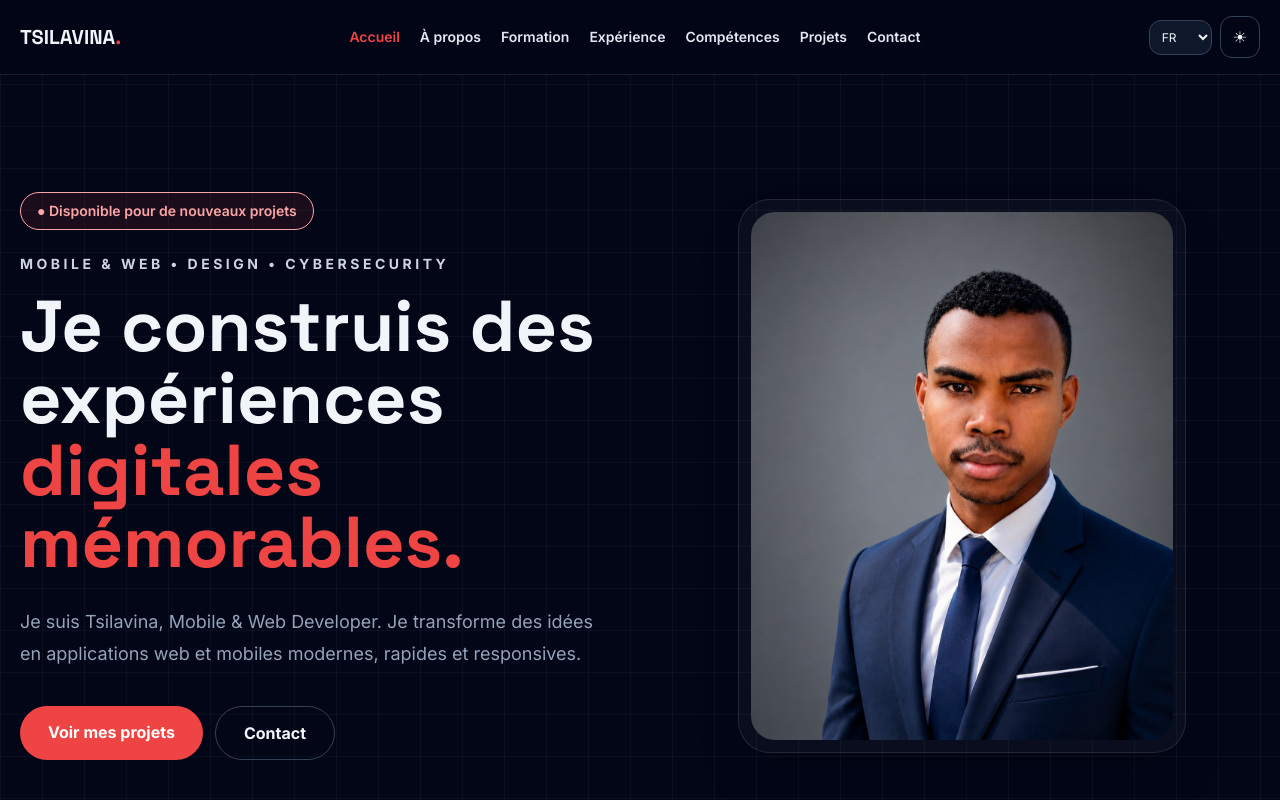
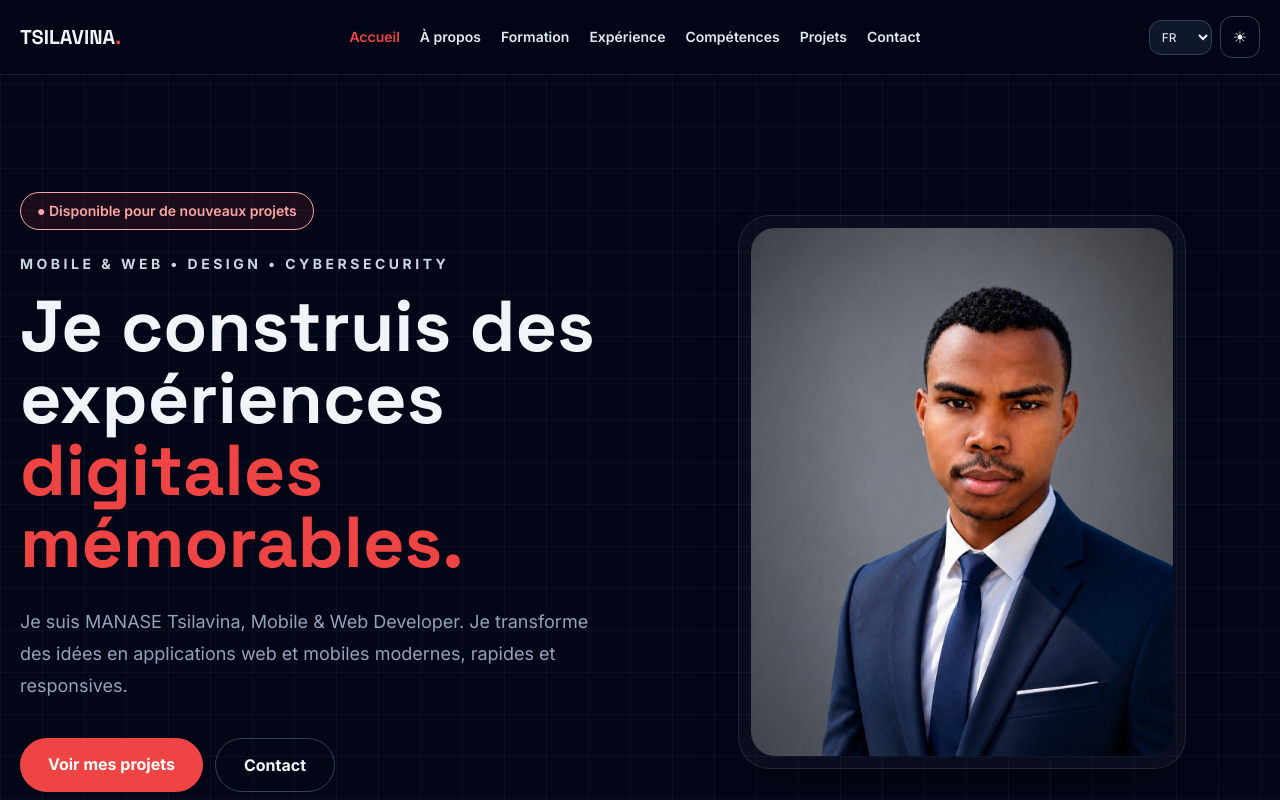
Before and after one commit to tsilavinamanase/tsilavina-manase, a Vue app: page / in a window 1280 px wide. Shown: the top 800 px of the page. Built offline with nearby package versions, Linux system fonts and the light colour scheme.

Commit message:
Update App.vue

```diff
--- a/src/App.vue
+++ b/src/App.vue
@@ -216,7 +216,7 @@ const D = {
   fr: {
     home:'Accueil', about:'À propos', formation:'Formation', experience:'Expérience', competences:'Compétences', projects:'Projets', contact:'Contact',
     available:'Disponible pour de nouveaux projets', hero:'Je construis des expériences', accent:'digitales mémorables.',
-    intro:'Je suis Tsilavina, Mobile & Web Developer. Je transforme des idées en applications web et mobiles modernes, rapides et responsives.', see:'Voir mes projets',
+    intro:'Je suis MANASE Tsilavina, Mobile & Web Developer. Je transforme des idées en applications web et mobiles modernes, rapides et responsives.', see:'Voir mes projets',
     aboutTitle:'Un profil à la croisée du code et du design.', aboutText:'Mon approche associe développement, sens visuel et curiosité pour la sécurité.',
     formationTitle:'Mon parcours académique.', experienceTitle:'Mon expérience professionnelle.', experienceRole:'Développement d’applications Web', experienceType:'Expérience professionnelle', experienceText:'Développement d’applications web pour l’entreprise Madagasikara Chine Education, avec une attention portée aux interfaces, à la responsivité et aux fonctionnalités de la plateforme.',
     competencesTitle:'Mes compétences techniques.', projectTitle:'Ce que je construis.', contactTitle:'Un projet en tête ?', contactText:'Parlons de votre idée et de la meilleure façon de la transformer en produit numérique.',
@@ -224,14 +224,14 @@ const D = {
   },
   en: {
     home:'Home', about:'About', formation:'Education', experience:'Experience', competences:'Skills', projects:'Projects', contact:'Contact',
-    available:'Available for new projects', hero:'I build', accent:'memorable digital experiences.', intro:'I am Tsilavina, a Mobile & Web Developer. I build modern, fast and responsive web and mobile applications.', see:'View projects',
+    available:'Available for new projects', hero:'I build', accent:'memorable digital experiences.', intro:'I am MANASE Tsilavina, a Mobile & Web Developer. I build modern, fast and responsive web and mobile applications.', see:'View projects',
     aboutTitle:'Where code meets design.', aboutText:'My approach combines development, visual thinking and security curiosity.', formationTitle:'My academic background.', experienceTitle:'My professional experience.', experienceRole:'Web Application Development', experienceType:'Professional experience', experienceText:'Web application development for Madagasikara Chine Education, with a focus on interfaces, responsiveness and platform features.',
     competencesTitle:'My technical skills.', projectTitle:'What I build.', contactTitle:'Have a project in mind?', contactText:'Tell me about your idea and how to turn it into a digital product.',
     name:'Name', phone:'Phone', email:'Email', subject:'Subject', message:'Message', send:'Send message', hint:'The button opens WhatsApp with your message prefilled.', socials:'Social networks', rights:'All rights reserved.'
   },
   zh: {
     home:'首页', about:'关于我', formation:'教育经历', experience:'工作经验', competences:'技能', projects:'项目', contact:'联系',
-    available:'目前可接新项目', hero:'打造', accent:'令人难忘的数字体验。', intro:'我是 Tsilavina，一名 Mobile & Web Developer，将想法转化为现代、快速、响应式的 Web 和移动应用。', see:'查看项目',
+    available:'目前可接新项目', hero:'打造', accent:'令人难忘的数字体验。', intro:'我是 MANASE Tsilavina，一名 Mobile & Web Developer，将想法转化为现代、快速、响应式的 Web 和移动应用。', see:'查看项目',
     aboutTitle:'代码与设计的交汇。', aboutText:'结合开发、视觉设计与安全意识，专注于清晰的界面与良好的体验。', formationTitle:'我的教育经历。', experienceTitle:'我的工作经验。', experienceRole:'Web 应用开发', experienceType:'工作经验', experienceText:'为 Madagasikara Chine Education 开发 Web 应用，重点关注界面、响应式体验和平台功能。',
     competencesTitle:'我的技术技能。', projectTitle:'我的作品。', contactTitle:'有项目想法吗？', contactText:'告诉我你的想法以及如何把它变成数字产品。',
     name:'姓名', phone:'电话', email:'邮箱', subject:'主题', message:'留言', send:'发送消息', hint:'按钮会打开 WhatsApp 并预填消息。', socials:'社交网络', rights:'版权所有。'
```
